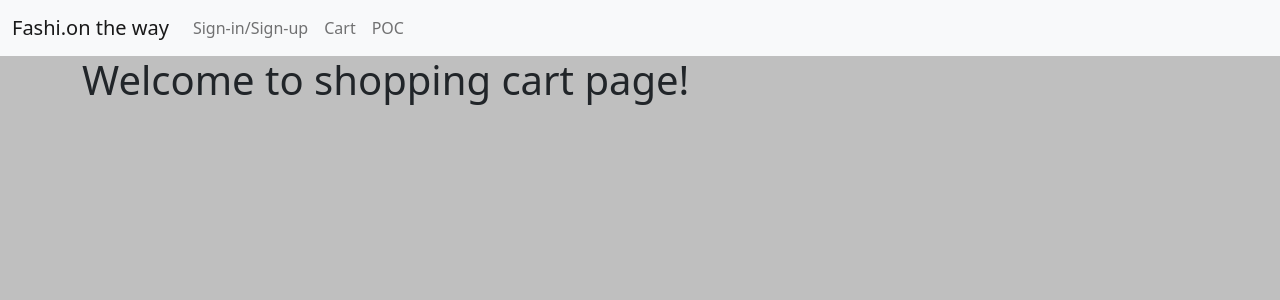
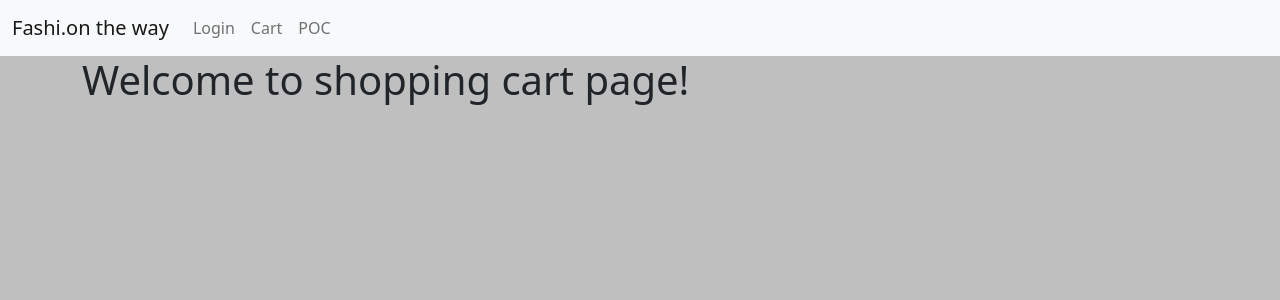
Before and after one commit to SapirCardona/Final-project, a Flask app: page /Cart in a window 1280 px wide. Shown: the top 300 px of the page. Run offline with Flask 2, Linux system fonts and the light colour scheme.

Commit message:
design changes - updating branch

```diff
--- a/src/Templates/Base.html
+++ b/src/Templates/Base.html
@@ -21,7 +21,7 @@
     <div class="collapse navbar-collapse" id="navbarSupportedContent">
       <ul class="navbar-nav me-auto mb-2 mb-lg-0">
         <li class="nav-item">
-          <a class="nav-link" href="{{ url_for('sign') }}">Sign-in/Sign-up</a>
+          <a class="nav-link" href="{{ url_for('login') }}">Login</a>
         </li>
         <li class="nav-item">
           <a class="nav-link" href="{{ url_for('cart') }}">Cart</a>
--- a/src/Templates/Sign.html
+++ b/src/Templates/Log-in.html
@@ -1,7 +1,7 @@
 {% extends 'Base.html' %}
 {% block content %}
   <div class="container">
-        <h1>Sign-in/Sign-up page</h1>
+        <h1>Log-in page</h1>
   </div>
 
 <div class="container">
--- a/src/routes.py
+++ b/src/routes.py
@@ -16,10 +16,10 @@ def home():
     print(items)
     return render_template("index.html", title=title)
 
-@app.route("/Sign")
-def sign():
-    title = "Sign"
-    return render_template("Sign.html", title=title)
+@app.route("/login")
+def login():
+    title = "login"
+    return render_template("Log-in.html", title=title)
 
 
 @app.route("/Business_entry")
```
